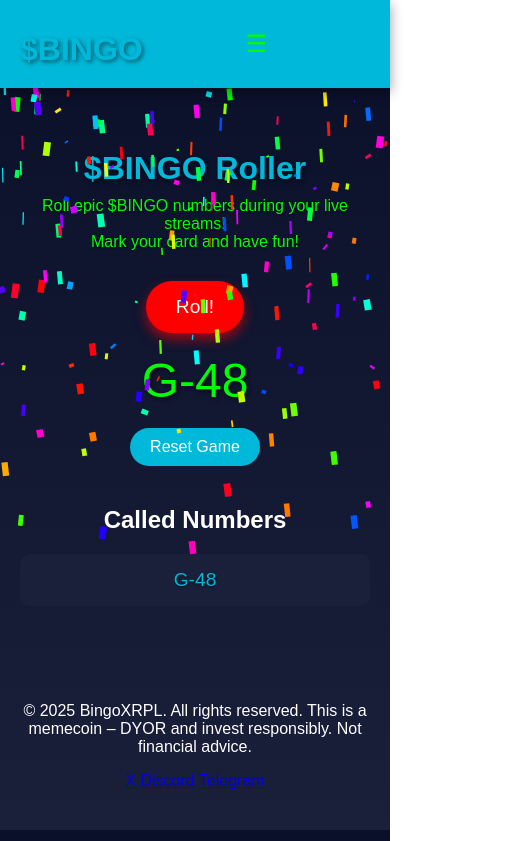
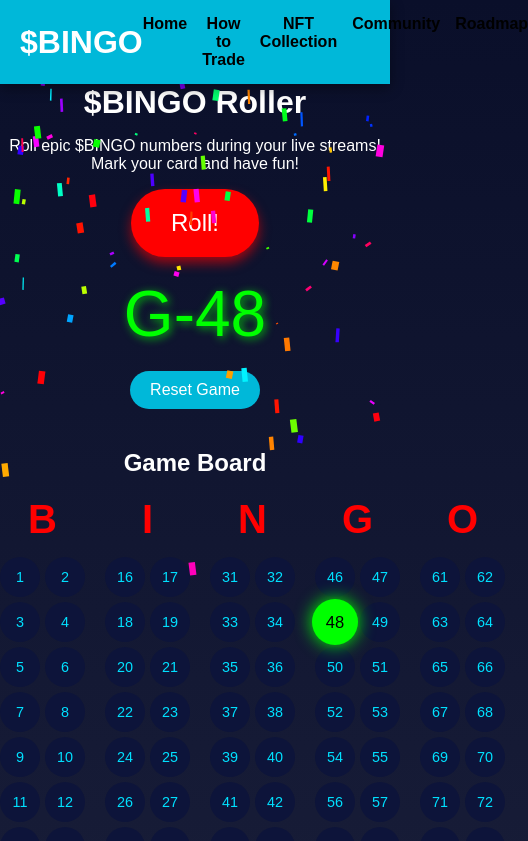
Before and after one commit to bingoXRP/bingo-site, a plain HTML site: page bingo-roller.html in a window 390 px wide. Both pictures are taken after a click on the button "Roll!". Shown: the top 841 px of the page, 528 px wide, since content can reach past the window. Drawn offline with Linux system fonts and the light colour scheme.

Commit message:
Update bingo-roller.html
added full bingo board for ease of use.

```diff
--- a/bingo-roller.html
+++ b/bingo-roller.html
@@ -1,7 +1,7 @@
 <!DOCTYPE html>
 <html lang="en">
 <head>
-  <!-- Google tag (gtag.js) --> <script async src="https://www.googletagmanager.com/gtag/js?id=G-HBCFY2880X"></script> <script> window.dataLayer = window.dataLayer || []; function gtag(){dataLayer.push(arguments);} gtag('js', new Date()); gtag('config', 'G-HBCFY2880X'); </script>
+    <!-- Google tag (gtag.js) --> <script async src="https://www.googletagmanager.com/gtag/js?id=G-HBCFY2880X"></script> <script> window.dataLayer = window.dataLayer || []; function gtag(){dataLayer.push(arguments);} gtag('js', new Date()); gtag('config', 'G-HBCFY2880X'); </script>
   <meta charset="UTF-8">
   <meta name="viewport" content="width=device-width, initial-scale=1.0">
   <meta name="description" content="$BINGO Roller - Epic bingo game for live streams on BingoXRPL!">
@@ -15,12 +15,6 @@
       padding: 0;
       text-align: center;
       overflow-x: hidden;
-    }
-
-    .container {
-      max-width: 800px;
-      margin: 20px auto;
-      padding: 20px;
     }
 
     header {
@@ -41,14 +35,17 @@
       padding: 0 20px;
     }
 
-    .hamburger {
-      display: none;
-      font-size: 1.5em;
-      background: none;
-      border: none;
-      color: #00FF00;
-      cursor: pointer;
-      padding: 10px;
+    h1 {
+      margin: 0;
+    }
+
+    h1 a {
+      color: #FFFFFF;
+      text-decoration: none;
+    }
+
+    h1 a:hover {
+      text-decoration: underline;
     }
 
     .nav-menu {
@@ -60,30 +57,16 @@
     }
 
     .nav-menu li a {
-      color: #00FF00;
+      color: #000;
       text-decoration: none;
       font-weight: bold;
       font-size: 1em;
       transition: color 0.3s, transform 0.3s;
-      text-shadow: 1px 1px 2px rgba(0, 0, 0, 0.5);
     }
 
     .nav-menu li a:hover {
       color: #FFFFFF;
       transform: scale(1.05);
-    }
-
-    h1 {
-      color: #00B8D9;
-      text-shadow: 2px 2px 4px rgba(0, 0, 0, 0.5);
-      margin-bottom: 10px;
-    }
-
-    p.tagline {
-      font-size: 1.2em;
-      color: #00FF00;
-      text-shadow: 1px 1px 2px rgba(0, 0, 0, 0.5);
-      margin: 10px 0 30px;
     }
 
     #roll-button {
@@ -103,53 +86,11 @@
       transform: scale(1.1);
     }
 
-    #roll-button:active {
-      animation: shake 0.5s;
-    }
-
-    @keyframes shake {
-      0% { transform: translate(1px, 1px) rotate(0deg); }
-      10% { transform: translate(-1px, -2px) rotate(-1deg); }
-      20% { transform: translate(-3px, 0px) rotate(1deg); }
-      30% { transform: translate(3px, 2px) rotate(0deg); }
-      40% { transform: translate(1px, -1px) rotate(1deg); }
-      50% { transform: translate(-1px, 2px) rotate(-1deg); }
-      60% { transform: translate(-3px, 1px) rotate(0deg); }
-      70% { transform: translate(3px, 1px) rotate(-1deg); }
-      80% { transform: translate(-1px, -1px) rotate(1deg); }
-      90% { transform: translate(1px, 2px) rotate(0deg); }
-      100% { transform: translate(1px, -2px) rotate(-1deg); }
-    }
-
     #result {
       font-size: 4em;
       color: #00FF00;
       margin: 20px 0;
-      text-shadow: 2px 2px 4px rgba(0, 0, 0, 0.5);
-      animation: pop-in 0.5s ease-out;
-    }
-
-    @keyframes pop-in {
-      0% { transform: scale(0); opacity: 0; }
-      100% { transform: scale(1); opacity: 1; }
-    }
-
-    .called-numbers {
-      display: grid;
-      grid-template-columns: repeat(auto-fit, minmax(150px, 1fr));
-      gap: 10px;
-      max-width: 800px;
-      margin: 20px auto;
-      padding: 10px;
-      background-color: #1A1F3A;
-      border-radius: 10px;
-    }
-
-    .called-numbers div {
-      color: #00B8D9;
-      font-size: 1.2em;
-      padding: 5px;
-      text-shadow: 1px 1px 2px rgba(0, 0, 0, 0.5);
+      text-shadow: 2px 2px 8px rgba(0, 255, 0, 0.7);
     }
 
     #reset-button {
@@ -168,7 +109,53 @@
       background-color: #FF0000;
     }
 
-    #confetti-canvas {
+    /* Bingo Board */
+    .bingo-board {
+      display: grid;
+      grid-template-columns: repeat(5, 1fr);
+      gap: 20px;
+      width: 100%;
+      max-width: 1400px;
+      margin: 20px auto;
+    }
+
+    .bingo-board .column {
+      display: grid;
+      grid-template-columns: repeat(2, 1fr);
+      gap: 5px;
+      justify-items: center;
+    }
+
+    .bingo-board .header {
+      grid-column: span 2;
+      font-size: 2.5em;
+      font-weight: bold;
+      color: #FF0000;
+      text-align: center;
+      margin-bottom: 10px;
+    }
+
+    .bingo-board .cell {
+      width: 55px;
+      height: 55px;
+      display: flex;
+      align-items: center;
+      justify-content: center;
+      border-radius: 50%;
+      background: #0D143A; /* Darker contrast background */
+      color: #00E0FF; /* Brighter cyan text */
+      font-size: 1.1em;
+      transition: all 0.3s;
+    }
+
+    .bingo-board .cell.called {
+      background: #00FF00;
+      color: #000;
+      box-shadow: 0 0 15px #00FF00;
+      transform: scale(1.15);
+    }
+
+    #confetti-canvas, .fireworks {
       position: fixed;
       top: 0;
       left: 0;
@@ -178,89 +165,22 @@
       display: none;
     }
 
-    .fireworks {
-      position: fixed;
-      top: 0;
-      left: 0;
-      width: 100%;
-      height: 100%;
-      pointer-events: none;
-      display: none;
+    footer {
+      margin-top: 40px;
+      padding: 20px;
+      background: #0A0F2A;
+      color: #ccc;
+      font-size: 0.9em;
     }
 
-    .particle {
-      position: absolute;
-      width: 5px;
-      height: 5px;
-      background: #FF0000;
-      border-radius: 50%;
-      animation: explode 1s ease-out;
-    }
-
-    @keyframes explode {
-      0% { opacity: 1; transform: scale(1); }
-      100% { opacity: 0; transform: scale(0); }
-    }
-
-    /* Responsive Design */
-    @media (max-width: 480px) {
-      header {
-        flex-direction: column;
-        padding: 10px 0;
-      }
-      .hamburger {
-        display: block;
-      }
-      .nav-menu {
-        display: none;
-        flex-direction: column;
-        width: 100%;
-        position: absolute;
-        top: 60px;
-        left: 0;
-        background-color: #00B8D9;
-        padding: 10px 0;
-        box-shadow: 0 4px 8px rgba(0, 0, 0, 0.3);
-      }
-      .nav-menu.active {
-        display: flex;
-      }
-      .nav-menu li {
-        margin: 8px 0;
-        text-align: center;
-        width: 100%;
-      }
-      .nav-menu li a {
-        padding: 8px;
-        font-size: 0.9em;
-      }
-      h1 {
-        font-size: 2em;
-      }
-      p.tagline {
-        font-size: 1em;
-      }
-      #roll-button {
-        padding: 15px 30px;
-        font-size: 1.2em;
-      }
-      #result {
-        font-size: 3em;
-      }
-      .called-numbers {
+    @media (max-width: 768px) {
+      .bingo-board .column {
         grid-template-columns: 1fr;
       }
-    }
-
-    @media (min-width: 481px) and (max-width: 768px) {
-      .called-numbers {
-        grid-template-columns: repeat(2, 1fr);
-      }
-    }
-
-    @media (min-width: 769px) {
-      .called-numbers {
-        grid-template-columns: repeat(3, 1fr);
+      .bingo-board .cell {
+        width: 40px;
+        height: 40px;
+        font-size: 0.9em;
       }
     }
   </style>
@@ -268,15 +188,14 @@
 <body>
   <header>
     <div class="header-inner">
-      <h1>$BINGO</h1>
-      <button class="hamburger">&#9776;</button>
+      <h1><a href="/">$BINGO</a></h1>
       <nav>
         <ul class="nav-menu">
-          <li><a href="/" target="_blank">Home</a></li>
-          <li><a href="#buy" class="smooth-scroll">How to Trade</a></li>
-          <li><a href="#nft" class="smooth-scroll">NFT Collection</a></li>
-          <li><a href="#community" class="smooth-scroll">Community</a></li>
-          <li><a href="#roadmap" class="smooth-scroll">Roadmap</a></li>
+          <li><a href="/">Home</a></li>
+          <li><a href="#buy">How to Trade</a></li>
+          <li><a href="#nft">NFT Collection</a></li>
+          <li><a href="#community">Community</a></li>
+          <li><a href="#roadmap">Roadmap</a></li>
         </ul>
       </nav>
     </div>
@@ -285,11 +204,14 @@
   <div class="container">
     <h1>$BINGO Roller</h1>
     <p class="tagline">Roll epic $BINGO numbers during your live streams!<br>Mark your card and have fun!</p>
+
     <button id="roll-button">Roll!</button>
     <div id="result"></div>
     <button id="reset-button">Reset Game</button>
-    <h2>Called Numbers</h2>
-    <div class="called-numbers" id="called-numbers"></div>
+
+    <h2>Game Board</h2>
+    <div id="bingo-board" class="bingo-board"></div>
+
     <canvas id="confetti-canvas"></canvas>
     <div id="fireworks" class="fireworks"></div>
   </div>
@@ -298,8 +220,8 @@
     <div class="container">
       <p>&copy; 2025 BingoXRPL. All rights reserved. This is a memecoin – DYOR and invest responsibly. Not financial advice.</p>
       <div>
-        <a href="https://x.com/BingoXRPL" target="_blank">X</a>
-        <a href="https://discord.com/invite/ZSQzZd2bPg" target="_blank">Discord</a>
+        <a href="https://x.com/BingoXRPL" target="_blank">X</a> |
+        <a href="https://discord.com/invite/ZSQzZd2bPg" target="_blank">Discord</a> |
         <a href="https://t.me/bingoonxrp" target="_blank">Telegram</a>
       </div>
     </div>
@@ -332,15 +254,35 @@
       return `${letter}-${number}`;
     }
 
-    function updateCalledNumbers() {
-      const calledNumbersDiv = document.getElementById('called-numbers');
-      calledNumbersDiv.innerHTML = '';
-      const numbersArray = Array.from(calledNumbers);
-      numbersArray.forEach((num, index) => {
-        const div = document.createElement('div');
-        div.textContent = num;
-        calledNumbersDiv.appendChild(div);
+    function createBoard() {
+      const board = document.getElementById('bingo-board');
+      board.innerHTML = '';
+
+      letters.forEach(l => {
+        const col = document.createElement('div');
+        col.classList.add('column');
+
+        const header = document.createElement('div');
+        header.textContent = l;
+        header.classList.add('header');
+        col.appendChild(header);
+
+        const [min, max] = ranges[l];
+        for (let n = min; n <= max; n++) {
+          const div = document.createElement('div');
+          div.textContent = n;
+          div.classList.add('cell');
+          div.id = `${l}-${n}`;
+          col.appendChild(div);
+        }
+
+        board.appendChild(col);
       });
+    }
+
+    function highlightNumber(letter, number) {
+      const cell = document.getElementById(`${letter}-${number}`);
+      if (cell) cell.classList.add('called');
     }
 
     function triggerConfetti() {
@@ -350,7 +292,7 @@
       canvas.height = window.innerHeight;
       const ctx = canvas.getContext('2d');
 
-      const confettiCount = 400;
+      const confettiCount = 200;
       const confetti = [];
 
       for (let i = 0; i < confettiCount; i++) {
@@ -405,20 +347,19 @@
     }
 
     function playRollSound() {
-      const audio = new Audio('https://freesound.org/data/previews/202/202003_1.mp3'); // Free bingo sound
+      const audio = new Audio('https://freesound.org/data/previews/202/202003_1.mp3');
       audio.play();
     }
 
     const rollButton = document.getElementById('roll-button');
     const result = document.getElementById('result');
-    const calledNumbersDiv = document.getElementById('called-numbers');
     const resetButton = document.getElementById('reset-button');
 
     rollButton.addEventListener('click', () => {
       const rolled = rollBingo();
+      const [letter, num] = rolled.split('-');
       result.textContent = rolled;
-      result.style.animation = 'pop-in 0.5s ease-out';
-      updateCalledNumbers();
+      highlightNumber(letter, num);
       triggerConfetti();
       triggerFireworks();
       playRollSound();
@@ -426,9 +367,12 @@
 
     resetButton.addEventListener('click', () => {
       calledNumbers.clear();
-      calledNumbersDiv.innerHTML = '';
       result.textContent = '';
+      createBoard();
     });
+
+    // init board
+    createBoard();
   </script>
 </body>
 </html>
```
